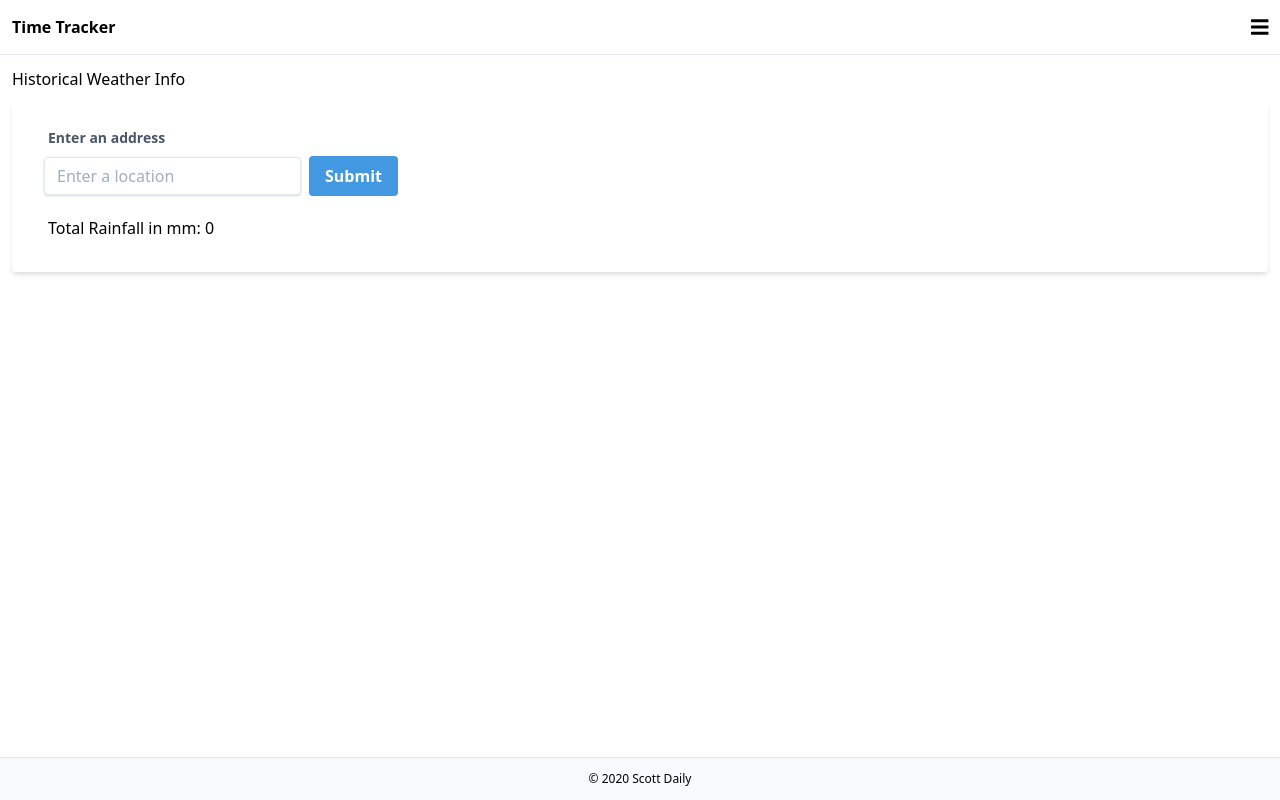
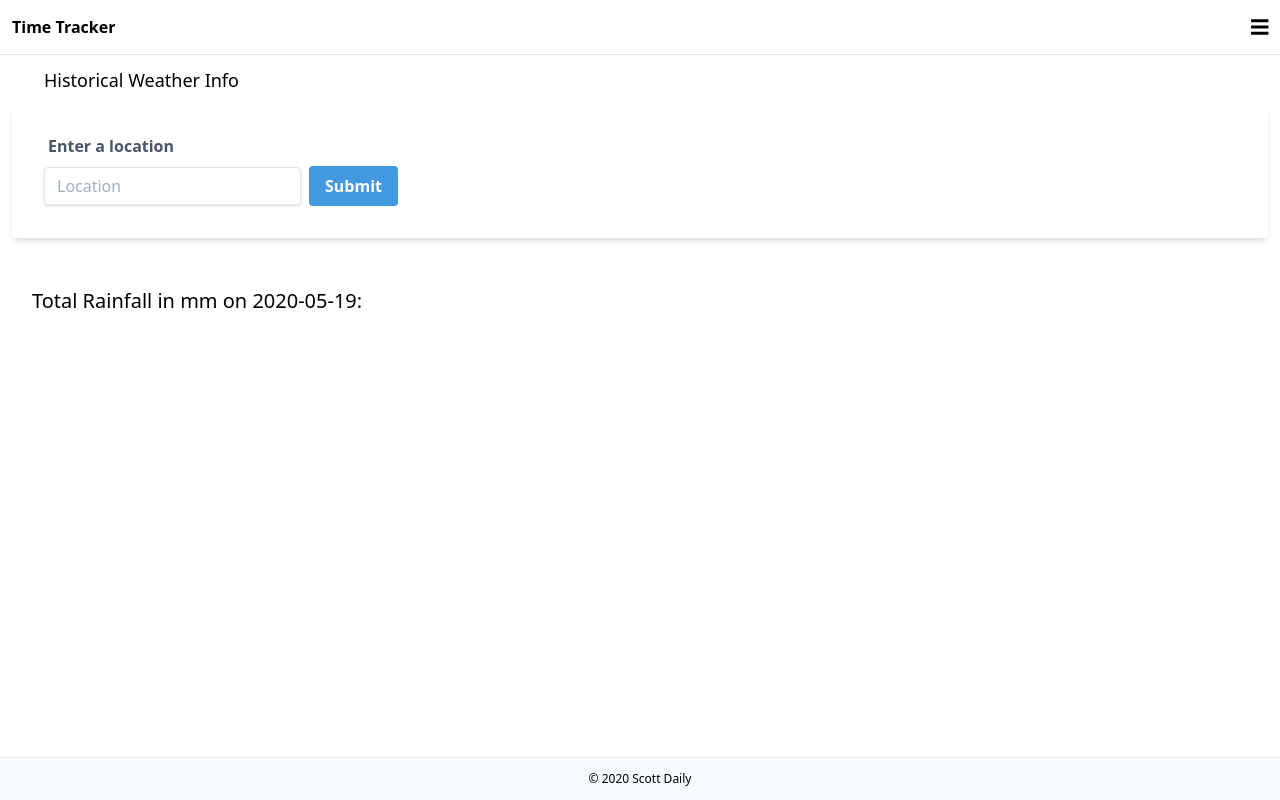
Before and after one commit to scott-daily/react, a React (Create React App) app in the folder time-tracker/: page /weather in a window 1280 px wide. Built offline with nearby package versions, Linux system fonts and the light colour scheme.

Commit message:
added loading message after submission

```diff
--- a/time-tracker/src/Views/Weather.js
+++ b/time-tracker/src/Views/Weather.js
@@ -4,10 +4,13 @@ import axios from 'axios'
 function Weather() {
 
     const [address, setAddress] = useState("")
-    const [totalRainfall, setTotalRainfall] = useState(0)
+    const [totalRainfall, setTotalRainfall] = useState('')
+    const [loading, setLoading] = useState(false)
+    let weatherReport = <div></div>
 
     const handleAddressSubmit = (event) => {
         event.preventDefault();
+        setLoading(true)
         setAddress(event.target[0].value)
     }
 
@@ -27,43 +30,53 @@ function Weather() {
                         console.log(`Axios Call completed: ${res}`)
                         console.log("Hourly Precipitation in mm: " + res.data.data[0].prcp)
                         console.log("Hourly Temperature in celcius: " + res.data.data[0].temp)
-                        console.log(res.data.data.length)
+
                         let totalPrecip = 0
                         for (let i = 0; i < 24; i++) {
                             if (res.data.data[i].prcp != null) {
                                 totalPrecip += res.data.data[i].prcp;
                             }
                         }
+                        setLoading(false)
                         setTotalRainfall(totalPrecip)
-                        console.log(totalPrecip)
                       })
                 }, (error) => {
                     console.log(error)
                 })}
             }, [address])
 
+            if (loading) {
+                weatherReport = <p className="ml-10">...loading</p>
+            }
+            else {
+                weatherReport =
+                <div className="ml-5">
+                    Total Rainfall in mm on 2020-05-19: <b>{totalRainfall}</b>
+                </div>
+            }
+
 
     return (
         <div>
-            <h1 className="mb-3">Historical Weather Info </h1>
+            <h1 className="mb-4 text-lg ml-8">Historical Weather Info </h1>
                 <form onSubmit={handleAddressSubmit}
                     className="bg-white shadow-md rounded px-8 pt-6 pb-8 mb-4">
-                    <label className="mr-2 pl-1 block text-gray-700 text-sm font-bold mb-2">Enter an address</label>
+                    <label className="mr-2 pl-1 block text-gray-700 text-md font-bold mb-2">Enter a location</label>
                         <input
                             type = "text"
                             name="address"
-                            placeholder={"Enter a location"}
-                            className="shadow appearance-none border rounded py-2 px-3 text-gray-700 leading-tight focus:outline-none focus:shadow-outline"
+                            placeholder={"Location"}
+                            className="shadow appearance-none border rounded py-2 px-3 text-md text-gray-700 leading-tight focus:outline-none focus:shadow-outline"
                         />
                     <input type="submit"
                         value="Submit"
                         className="cursor-pointer bg-blue-500 hover:bg-blue-700 text-white font-bold py-2 px-4 rounded ml-2"
                         >
                     </input>
-                    <div className="block ml-1 mt-5">
-                        Total Rainfall in mm: {totalRainfall}
-                    </div>
                 </form>
+                <div className="block mt-12 text-xl">
+                        {weatherReport}
+                </div>
         </div>
     )
 }
```
